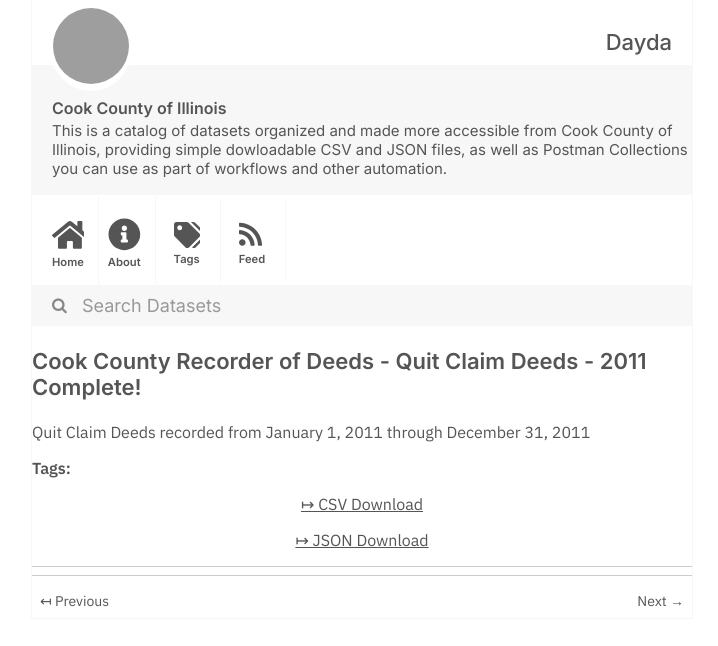
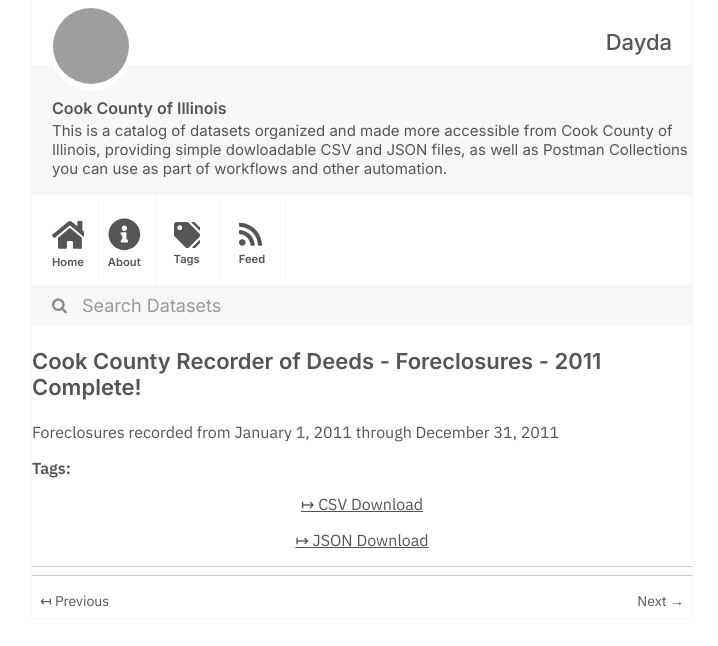
Before and after one commit to dayda-entities/cook-county-of-illinois, a Jekyll site: the page built from _posts/2020-11-10-cook-county-recorder-of-deeds-.md, in a window 1280 px wide, cut to the strip 0-646 px from the top of the page. Shown: the whole strip, without its empty margins (278-996 px from the left). Built offline with Jekyll 4.4.1, drawn with Linux system fonts in a browser that asks for light colours; grey boxes are pictures that could not be loaded.

Commit message:
Publish Data

```diff
--- a/_posts/2020-11-10-cook-county-recorder-of-deeds-.md
+++ b/_posts/2020-11-10-cook-county-recorder-of-deeds-.md
@@ -1,17 +1,17 @@
 ---
-title: Cook County Recorder of Deeds - Quit Claim Deeds - 2011 Complete!
-created: '2020-11-10T16:57:27.555093'
-modified: '2020-11-10T16:57:27.555101'
+title: Cook County Recorder of Deeds - Foreclosures - 2011 Complete!
+created: '2020-11-10T16:57:28.309390'
+modified: '2020-11-10T16:57:28.309397'
 state: active
 type: dataset
 tags: []
 groups:
   - Local Government
 csv_url: >-
-  https://datacatalog.cookcountyil.gov/api/views/dskn-nj3p/rows.csv?accessType=DOWNLOAD
+  https://datacatalog.cookcountyil.gov/api/views/epxa-9ihc/rows.csv?accessType=DOWNLOAD
 json_url: >-
-  https://datacatalog.cookcountyil.gov/api/views/dskn-nj3p/rows.json?accessType=DOWNLOAD
+  https://datacatalog.cookcountyil.gov/api/views/epxa-9ihc/rows.json?accessType=DOWNLOAD
 layout: post
 
 ---
-Quit Claim Deeds recorded from January 1, 2011 through December 31, 2011
+Foreclosures recorded from January 1, 2011 through December 31, 2011
```
